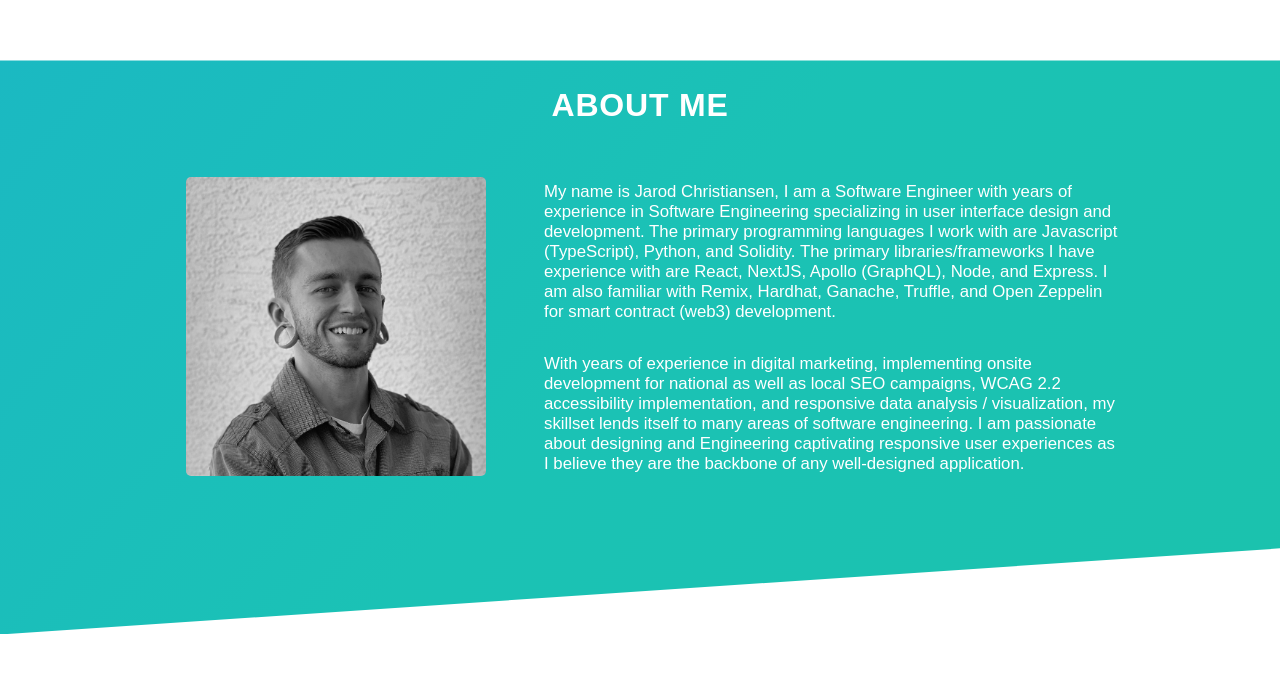
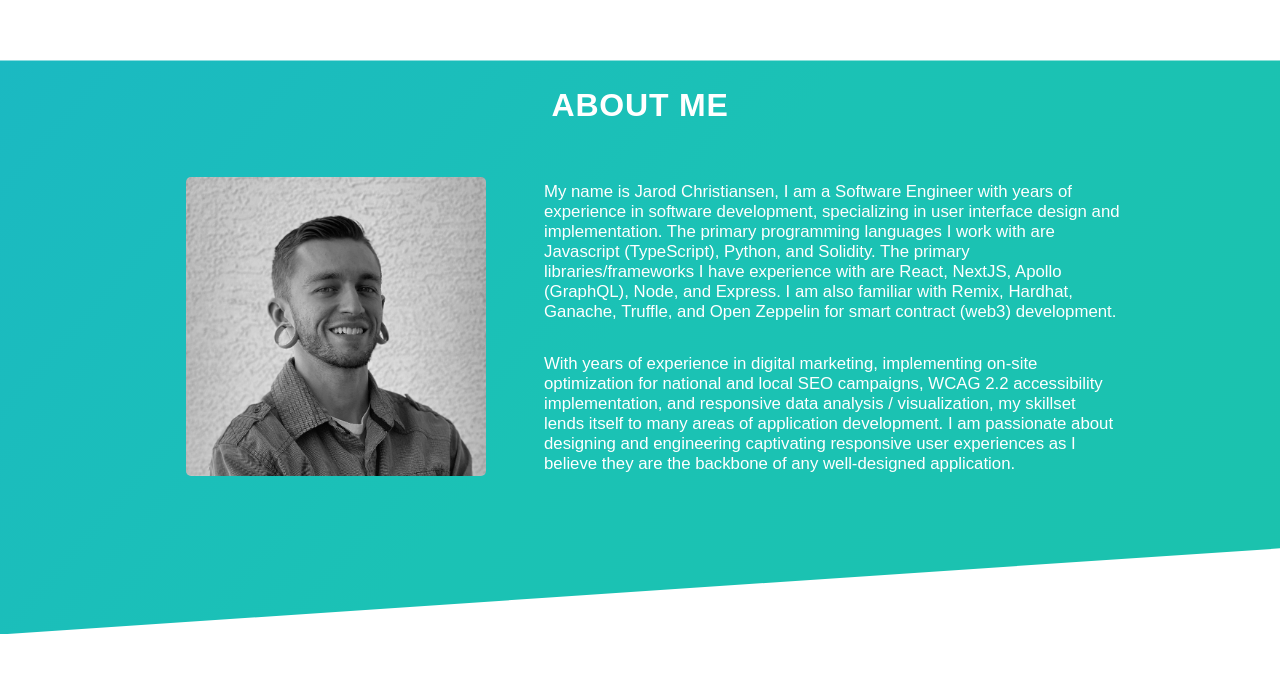
Before and after one commit to jarodchristiansen/portfolio-23, a Next.js app: page / in a window 1280 px wide. Shown: the part 673-1354 px from the top of the page. Built offline with nearby package versions, Linux system fonts and the light colour scheme.

Commit message:
fix: paragraph

```diff
--- a/pages/index.js
+++ b/pages/index.js
@@ -198,8 +198,8 @@ export default function Home() {
           >
             <span>
               My name is Jarod Christiansen, I am a Software Engineer with years
-              of experience in Software Engineering specializing in user
-              interface design and development. The primary programming
+              of experience in software development, specializing in user
+              interface design and implementation. The primary programming
               languages I work with are Javascript (TypeScript), Python, and
               Solidity. The primary libraries/frameworks I have experience with
               are React, NextJS, Apollo (GraphQL), Node, and Express. I am also
@@ -208,13 +208,13 @@ export default function Home() {
             </span>
 
             <span>
-              With years of experience in digital marketing, implementing onsite
-              development for national as well as local SEO campaigns, WCAG 2.2
-              accessibility implementation, and responsive data analysis /
-              visualization, my skillset lends itself to many areas of software
-              engineering. I am passionate about designing and Engineering
-              captivating responsive user experiences as I believe they are the
-              backbone of any well-designed application.
+              With years of experience in digital marketing, implementing
+              on-site optimization for national and local SEO campaigns, WCAG
+              2.2 accessibility implementation, and responsive data analysis /
+              visualization, my skillset lends itself to many areas of
+              application development. I am passionate about designing and
+              engineering captivating responsive user experiences as I believe
+              they are the backbone of any well-designed application.
             </span>
           </motion.div>
         </div>
```
